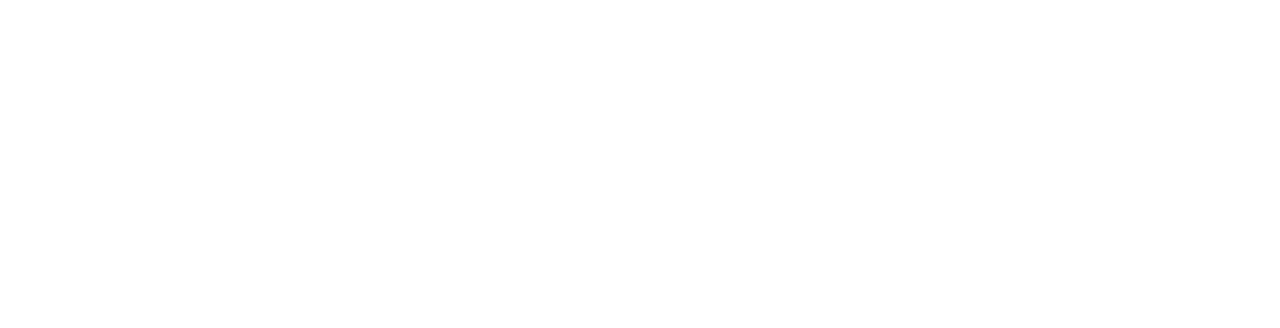
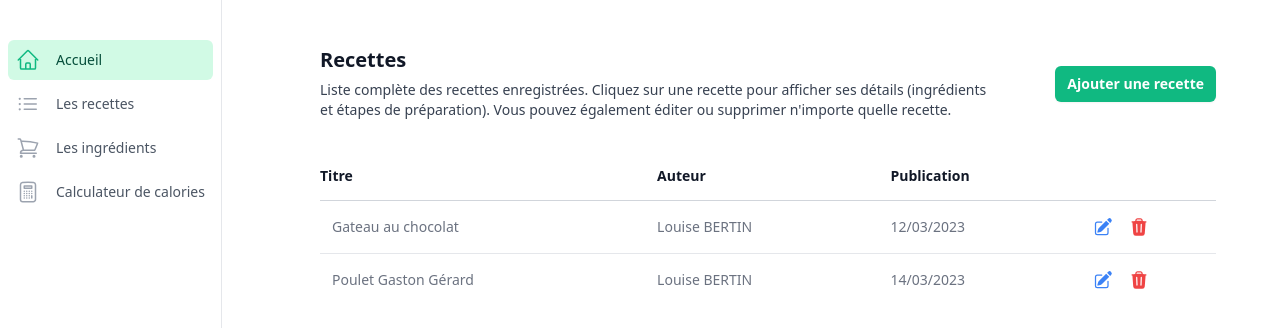
Before and after one commit to quentinHiribarne/Challenge-Stack-API-Vuejs, a Vue app in the folder calories-calculator/: page /recipes in a window 1280 px wide. Before the commit this address had no page. Shown: the top 328 px of the page. Built offline with nearby package versions, Linux system fonts and the light colour scheme.

Commit message:
Fix typo + Recipes.vue base

```diff
--- /dev/null
+++ b/calories-calculator/src/components/PageTitle.vue
@@ -0,0 +1,12 @@
+<template>
+    {{ title }}
+</template>
+
+<script setup>
+    const props = defineProps({
+        title: {
+            type: String,
+            required: true
+        }
+    })
+</script>
--- a/calories-calculator/src/layout/MainLayout.vue
+++ b/calories-calculator/src/layout/MainLayout.vue
@@ -101,7 +101,7 @@
 
     const navigation = [
         { name: 'Accueil', route: '/', icon: HomeIcon, current: true },
-        { name: 'Les recettes', route: '/recipies', icon: ListBulletIcon, current: false },
+        { name: 'Les recettes', route: '/recipes', icon: ListBulletIcon, current: false },
         { name: 'Les ingrédients', route: '/ingredients', icon: ShoppingCartIcon, current: false },
         { name: 'Calculateur de calories', route: '/calculator', icon: CalculatorIcon, current: false },
     ];
--- a/calories-calculator/src/router/index.js
+++ b/calories-calculator/src/router/index.js
@@ -12,9 +12,9 @@ const routes = [
                 component: () => import("../views/Home.vue"),
             },
             {
-                name: "recipies",
-                path: "/recipies",
-                component: () => import("../views/Recipies.vue"),
+                name: "recipes",
+                path: "/recipes",
+                component: () => import("../views/Recipes.vue"),
             },
             {
                 name: "ingredients",
--- /dev/null
+++ b/calories-calculator/src/views/Recipes.vue
@@ -0,0 +1,98 @@
+<template>
+    <div class="py-6 px-4 sm:px-6 lg:px-8">
+        <div class="sm:flex sm:items-center">
+            <div class="sm:flex-auto">
+                <h1 class="text-xl font-semibold leading-6 text-gray-900">
+                    Recettes
+                </h1>
+                <p class="mt-2 text-sm text-gray-700">
+                    Liste complète des recettes enregistrées. Cliquez sur une recette pour afficher ses détails (ingrédients et étapes de préparation). Vous pouvez également éditer ou supprimer n'importe quelle recette.
+                </p>
+            </div>
+            <div class="mt-4 sm:mt-0 sm:ml-16 sm:flex-none">
+                <button @click="createRecipe" type="button" class="block rounded-md bg-emerald-500 py-2 px-3 text-center text-sm font-semibold text-white shadow-sm hover:bg-emerald-400 focus-visible:outline focus-visible:outline-2 focus-visible:outline-offset-2 focus-visible:outline-emerald-600">
+                    Ajouter une recette
+                </button>
+            </div>
+        </div>
+
+        <div class="mt-8 flow-root">
+            <div class="-my-2 -mx-4 overflow-x-auto sm:-mx-6 lg:-mx-8">
+                <div class="inline-block min-w-full py-2 align-middle sm:px-6 lg:px-8">
+                    <table class="min-w-full divide-y divide-gray-300">
+
+                        <thead>
+                            <tr>
+                                <th scope="col" class="py-3.5 pl-4 pr-3 text-left text-sm font-semibold text-gray-900 sm:pl-0">
+                                    Titre
+                                </th>
+                                <th scope="col" class="py-3.5 px-3 text-left text-sm font-semibold text-gray-900">
+                                    Auteur
+                                </th>
+                                <th scope="col" class="py-3.5 px-3 text-left text-sm font-semibold text-gray-900">
+                                    Publication
+                                </th>
+                                <th scope="col" class="relative py-3.5 pl-3 pr-4 sm:pr-0">
+                                    <span class="sr-only">Actions</span>
+                                </th>
+                            </tr>
+                        </thead>
+
+                        <tbody class="divide-y divide-gray-200">
+                            <tr v-for="recipe in recipes" :key="recipe.email">
+                                <td class="whitespace-nowrap py-4 px-3 text-sm text-gray-500">
+                                    {{ recipe.title }}
+                                </td>
+                                <td class="whitespace-nowrap py-4 px-3 text-sm text-gray-500">
+                                    {{ recipe.author }}
+                                </td>
+                                <td class="whitespace-nowrap py-4 px-3 text-sm text-gray-500">
+                                    {{ recipe.publication_date }}
+                                </td>
+                                <td class="flex flex-row gap-4 py-4 pl-3 w-fit">
+                                    <div @click="editRecipe(recipe)" class="cursor-pointer">
+                                        <PencilSquareIcon class="w-5 h-5 text-blue-500" />
+                                        <span class="sr-only">Éditer</span>
+                                    </div>
+                                    <div @click="deleteRecipe(recipe)" class="cursor-pointer">
+                                        <TrashIcon class="w-5 h-5 text-red-500" />
+                                        <span class="sr-only">Supprimer</span>
+                                    </div>
+                                </td>
+                            </tr>
+                        </tbody>
+                    </table>
+                </div>
+            </div>
+        </div>
+    </div>
+</template>
+
+<script setup>
+    import { ref, computed } from 'vue';
+
+    import { PencilSquareIcon, TrashIcon } from '@heroicons/vue/24/solid'
+
+    const recipes = ref([
+        {
+            id: 'oqeGe',
+            title: 'Gateau au chocolat',
+            author: 'Louise BERTIN',
+            publication_date: '12/03/2023',
+            ingredients: [],
+            steps: []
+        },
+        {
+            id: 'ergeqF',
+            title: 'Poulet Gaston Gérard',
+            author: 'Louise BERTIN',
+            publication_date: '14/03/2023',
+            ingredients: [],
+            steps: []
+        }
+    ]);
+
+    const createRecipe = () => console.log('create new recipe');
+    const editRecipe = (recipe) => console.log('edit ' + recipe.id);
+    const deleteRecipe = (recipe) => console.log('delete ' + recipe.id);
+</script>
--- a/calories-calculator/src/views/Recipies.vue
+++ /dev/null
@@ -1,3 +0,0 @@
-<template>
-    All recipies
-</template>
```
